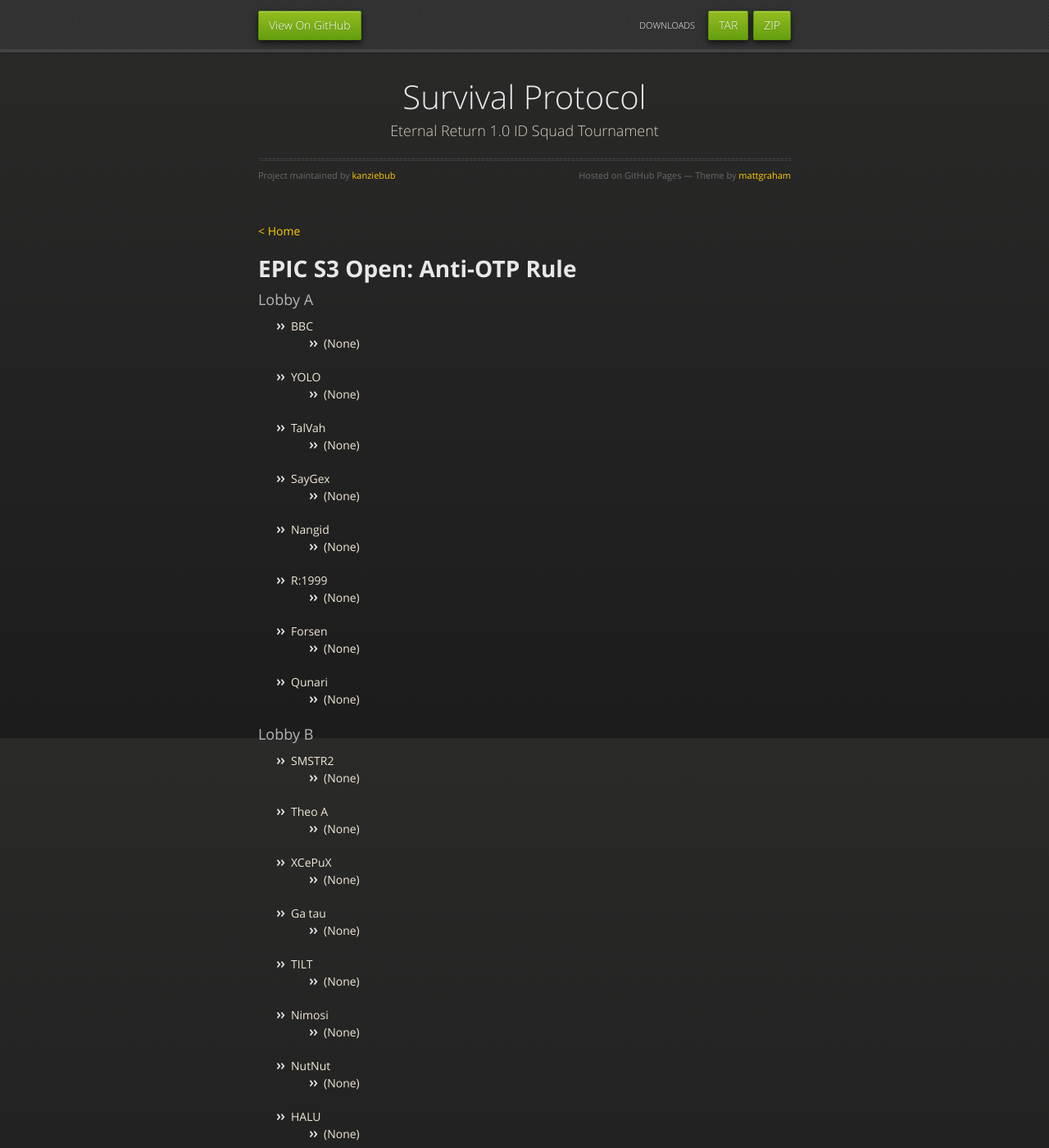
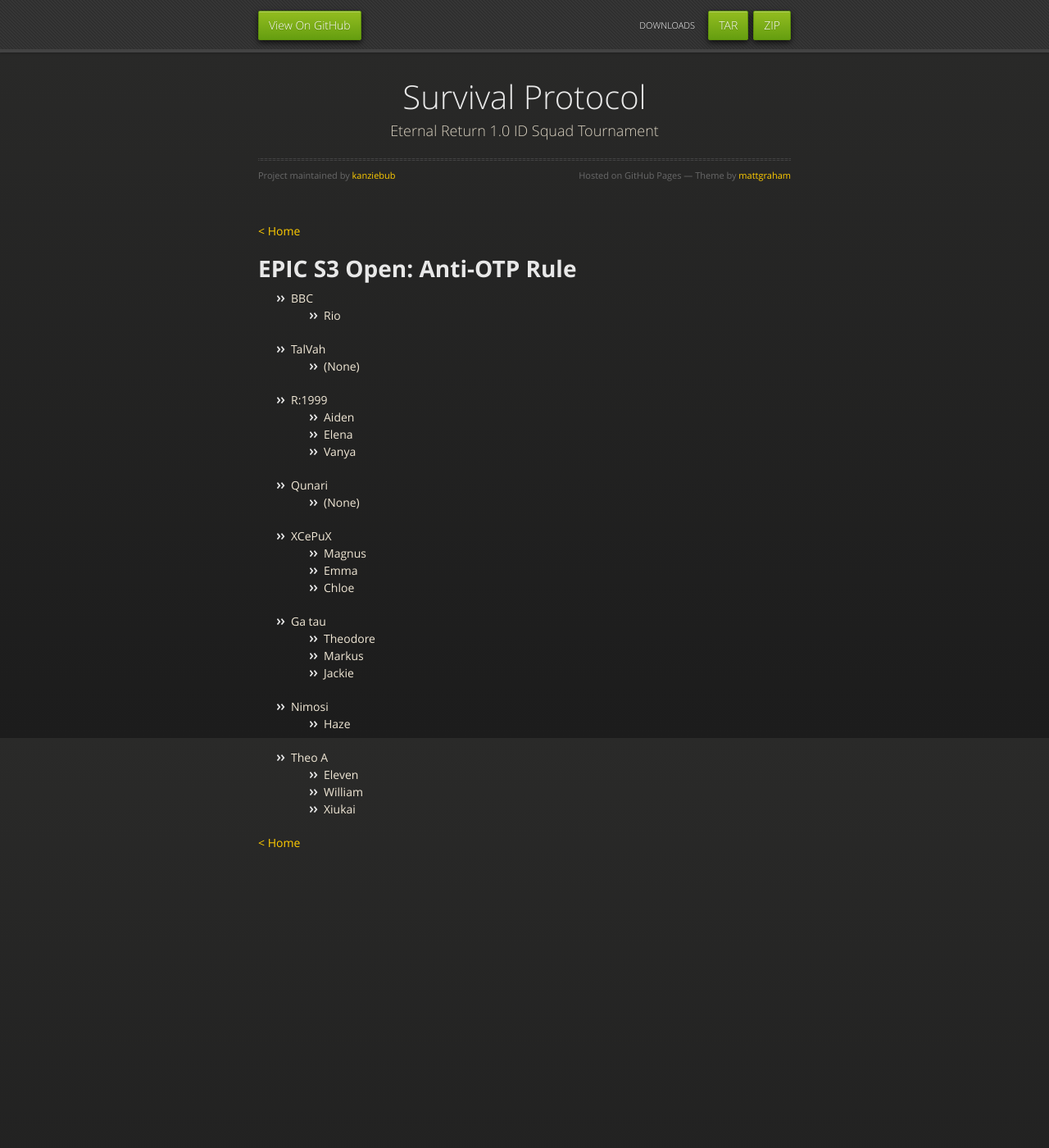
Before and after one commit to kanziebub/SurvivalProtocol, a Jekyll site: the page built from EPIC/03/anti-otp.md, in a window 1280 px wide and 1400 px high. Shown: the whole window at 82% size. Built offline with Jekyll 4.4.1, drawn with Linux system fonts in a browser that asks for light colours.

Commit message:
anti-otp

```diff
--- a/EPIC/03/anti-otp.md
+++ b/EPIC/03/anti-otp.md
@@ -6,56 +6,36 @@ layout: default
 
 # **EPIC S3 Open: Anti-OTP Rule**
 
-### Lobby A
-
 - BBC
-  - (None)
-
-- YOLO
-  - (None)
+  - Rio
 
 - TalVah
   - (None)
 
-- SayGex
-  - (None)
-
-- Nangid
-  - (None)
-
 - R:1999
-  - (None)
-
-- Forsen
-  - (None)
+  - Aiden
+  - Elena
+  - Vanya
 
 - Qunari
   - (None)
 
-### Lobby B
+- XCePuX
+  - Magnus
+  - Emma
+  - Chloe
 
-- SMSTR2
-  - (None)
+- Ga tau
+  - Theodore
+  - Markus
+  - Jackie
+
+- Nimosi
+  - Haze
 
 - Theo A
-  - (None)
-
-- XCePuX
-  - (None)
-
-- Ga tau
-  - (None)
-
-- TILT
-  - (None)
-
-- Nimosi
-  - (None)
-
-- NutNut
-  - (None)
-
-- HALU
-  - (None)
+  - Eleven
+  - William
+  - Xiukai
 
 [< Home](https://kanziebub.github.io/SurvivalProtocol/)
```
